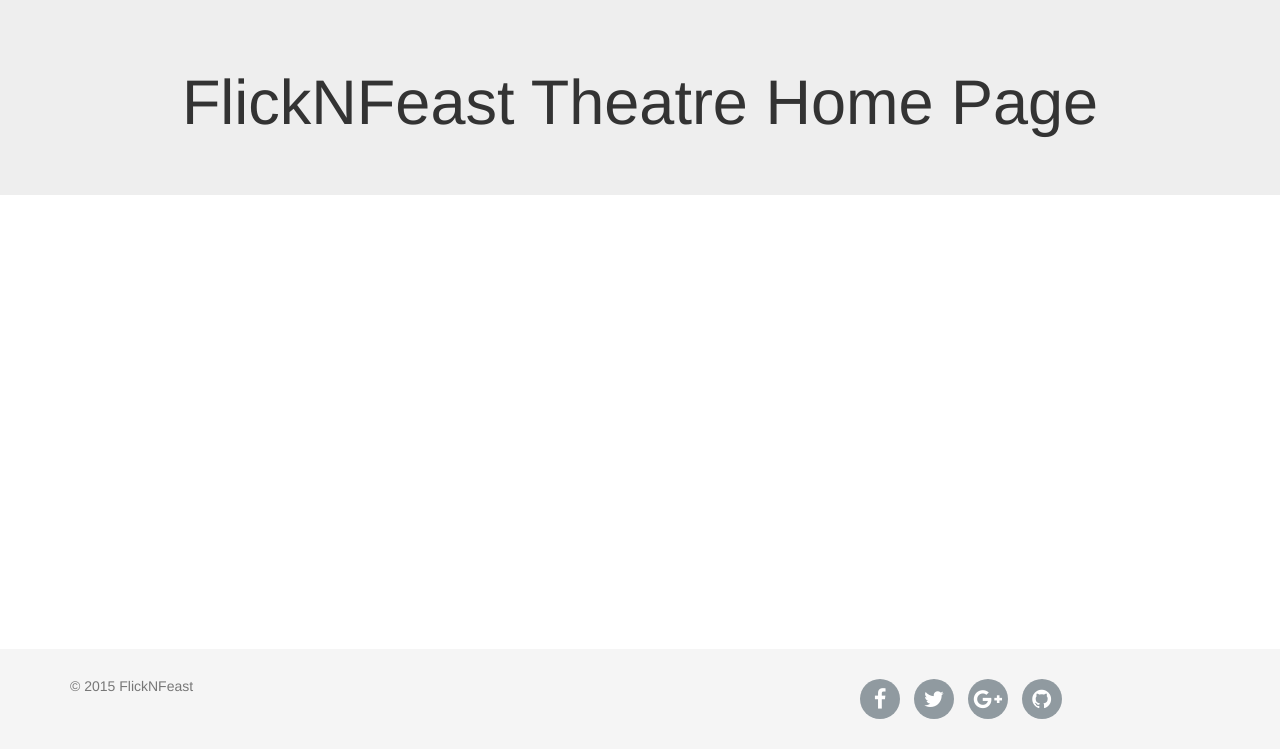
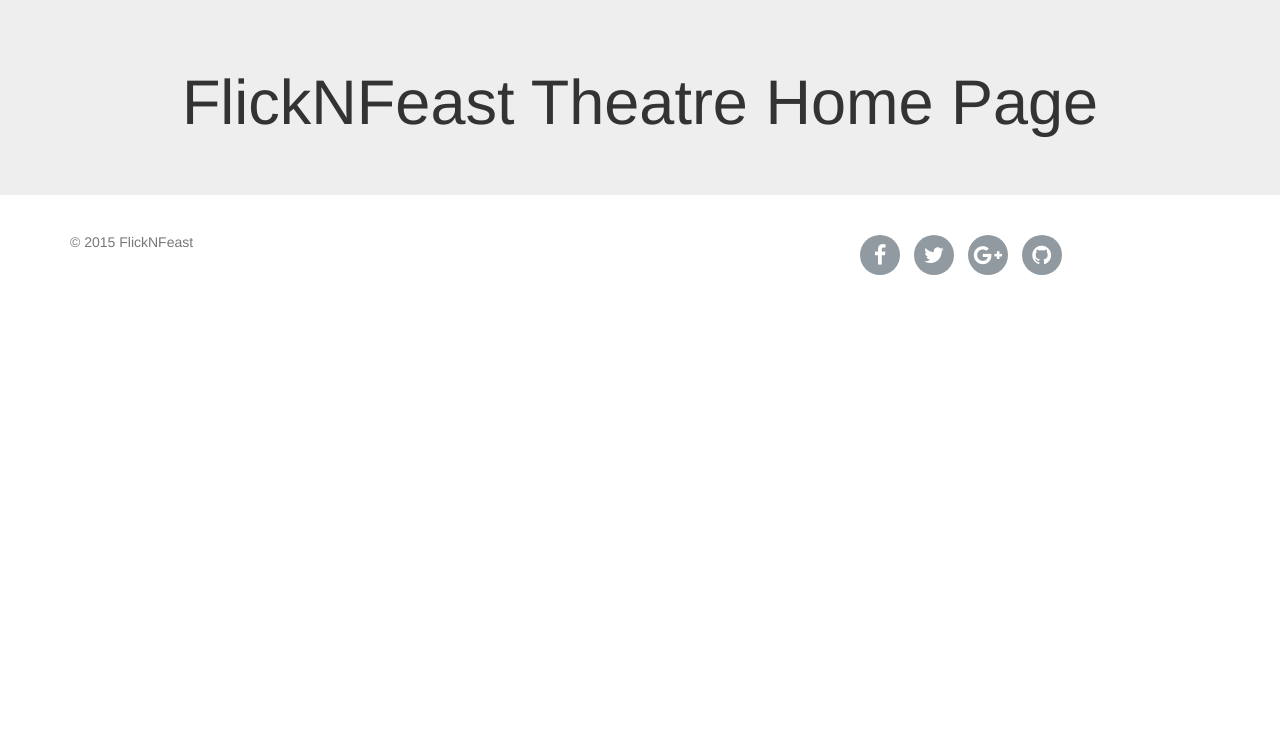
Before and after one commit to mkgilbert/cs399_the_theatre, a Django app: page / in a window 1280 px wide. Shown: the part 51-800 px from the top of the page. Run offline with Django 3.2, Linux system fonts and the light colour scheme; parts of the project's set-up code (start-up, migrations or seed data) failed here and were passed over; some libraries are stand-ins or nearby versions.

Commit message:
removed sticky footer

```diff
--- a/theatre/static/css/base.css
+++ b/theatre/static/css/base.css
@@ -8,12 +8,3 @@ body {
   /* Margin bottom by footer height */
   margin-bottom: 60px;
 }
-.footer {
-  position: absolute;
-  bottom: 0;
-  width: 100%;
-  /* Set the fixed height of the footer here */
-  min-height: 60px;
-  background-color: #f5f5f5;
-  padding: 20px 0;
-}
--- a/theatre/templates/base.html
+++ b/theatre/templates/base.html
@@ -27,6 +27,8 @@
       <script src="https://oss.maxcdn.com/respond/1.4.2/respond.min.js"></script>
     <![endif]-->
     <!-- END LOAD CDNs -->
+    {% block head %}{% endblock %}
+
 </head>
 <body>
 <!-- Fixed navbar -->
```
